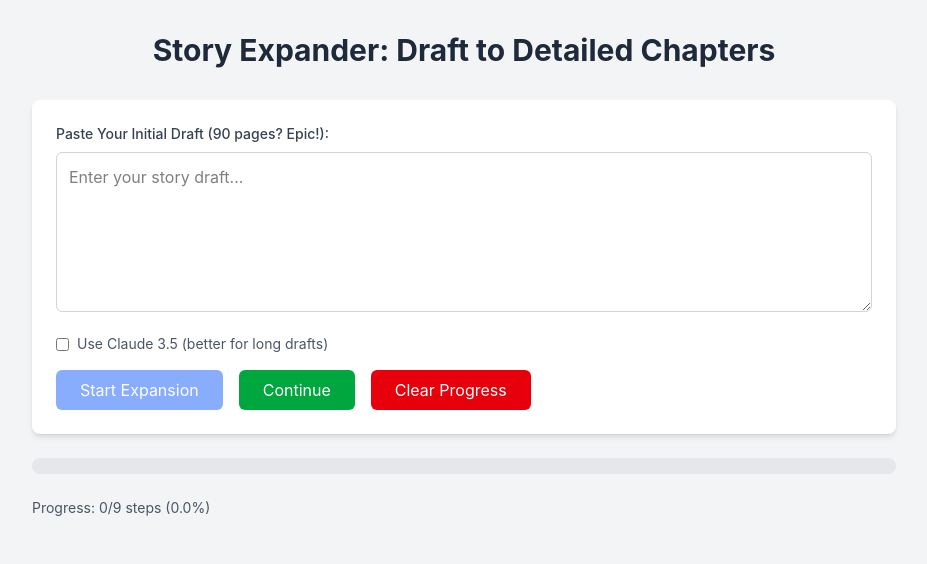
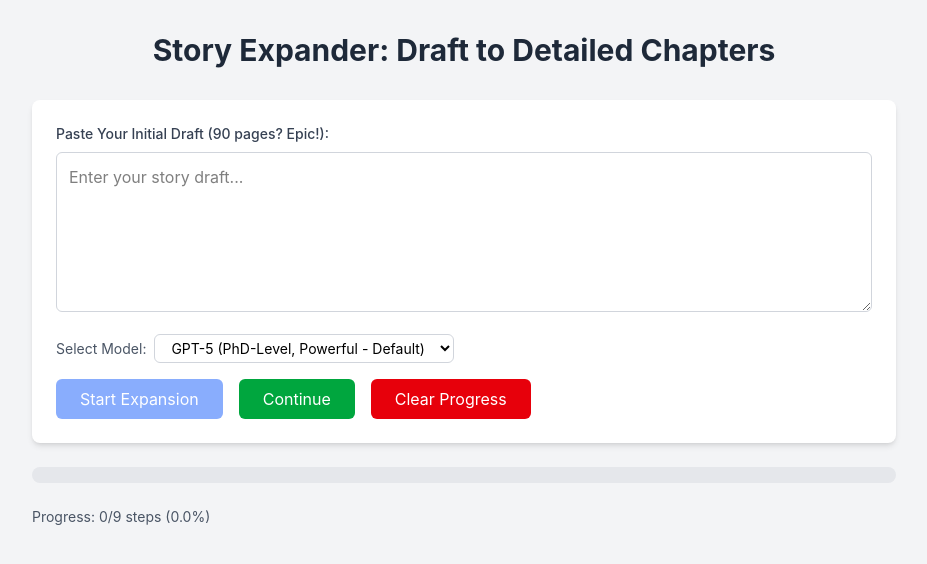
Before and after one commit to MartinAbilev/storyteller, a React (Vite) app: page / in a window 1280 px wide. Shown: the top 564 px of the page, without its empty margins (176-1103 px from the left). Built offline with nearby package versions, Linux system fonts and the light colour scheme.

Commit message:
feat: add model selector

```diff
--- a/server.ts
+++ b/server.ts
@@ -41,12 +41,14 @@ const cleanJsonResponse = (text: string): string => {
     .replace(/,\s*([\]\}])/g, '$1');
 };
 
-const generateWithModel = async (prompt: string, useClaude = false, retries = 3): Promise<string> => {
-  console.log(`[Backend] Generating with ${useClaude && anthropic ? 'Claude' : 'OpenAI'} (prompt length: ${prompt.length} chars, retries left: ${retries})`);
+const generateWithModel = async (prompt: string, model: string, retries = 3): Promise<string> => {
+  const useClaude = model.startsWith('claude-');
+  const modelId = useClaude ? model : model; // modelId is the full string
+  console.log(`[Backend] Generating with ${useClaude ? 'Claude' : 'OpenAI'} model "${modelId}" (prompt length: ${prompt.length} chars, retries left: ${retries})`);
   try {
     // if (useClaude && anthropic) {
     //   const response = await anthropic.createChatCompletion({
-    //     model: 'claude-3-5-sonnet-20240620',
+    //     model: modelId,
     //     messages: [{ role: 'user', content: prompt }],
     //     max_tokens: 4000,
     //   });
@@ -55,7 +57,7 @@ const generateWithModel = async (prompt: string, useClaude = false, retries = 3)
     //   return output;
     // }
     const completion = await openai.chat.completions.create({
-      model: 'gpt-4o-mini',
+      model: modelId,
       messages: [{ role: 'user', content: prompt }],
       max_tokens: 4000,
     });
@@ -66,7 +68,7 @@ const generateWithModel = async (prompt: string, useClaude = false, retries = 3)
     console.error(`[Backend] Generation error: ${error.message || error}`);
     if (retries > 0) {
       console.log(`[Backend] Retrying... (${retries - 1} left)`);
-      return generateWithModel(prompt, useClaude, retries - 1);
+      return generateWithModel(prompt, model, retries - 1);
     }
     throw error;
   }
@@ -74,7 +76,7 @@ const generateWithModel = async (prompt: string, useClaude = false, retries = 3)
 
 app.post('/api/summarize-draft', async (req, res) => {
   try {
-    const { draft, useClaude, customPrompt } = req.body;
+    const { draft, model, customPrompt } = req.body;
     if (!draft) return res.status(400).json({ error: 'Draft required' });
 
     const chunks = chunkText(draft);
@@ -87,7 +89,7 @@ app.post('/api/summarize-draft', async (req, res) => {
         ${customPrompt ? `Additional instructions: ${customPrompt}` : ''}
         Chunk ${i + 1}/${chunks.length}: ${chunks[i]}
       `;
-      const summary = await generateWithModel(summarizePrompt, useClaude);
+      const summary = await generateWithModel(summarizePrompt, model);
       condensedDraft += summary + ' ';
     }
     console.log(`[Backend] Condensed draft complete: ${condensedDraft.slice(0, 200)}... (~${estimateTokens(condensedDraft)} tokens)`);
@@ -100,7 +102,7 @@ app.post('/api/summarize-draft', async (req, res) => {
 
 app.post('/api/generate-outline', async (req, res) => {
   try {
-    const { condensedDraft, useClaude, customPrompt } = req.body;
+    const { condensedDraft, model, customPrompt } = req.body;
     if (!condensedDraft) return res.status(400).json({ error: 'Condensed draft required' });
 
     console.log(`[Backend] Generating outline (~${estimateTokens(condensedDraft)} tokens)`);
@@ -112,7 +114,7 @@ app.post('/api/generate-outline', async (req, res) => {
       Ensure the response is strictly JSON, with no Markdown, code fences, or extra text.
       Condensed Draft: ${condensedDraft.substring(0, 10000)}... (trimmed)
     `;
-    const outlineText = await generateWithModel(outlinePrompt, useClaude);
+    const outlineText = await generateWithModel(outlinePrompt, model);
     const cleanedText = cleanJsonResponse(outlineText);
     let chapters;
     try {
@@ -134,7 +136,7 @@ app.post('/api/generate-outline', async (req, res) => {
 
 app.post('/api/expand-chapter', async (req, res) => {
   try {
-    const { condensedDraft, title, summary, useClaude, customPrompt } = req.body;
+    const { condensedDraft, title, summary, model, customPrompt } = req.body;
     if (!title || !summary) return res.status(400).json({ error: 'Chapter title and summary required' });
 
     console.log(`[Backend] Expanding chapter "${title}"`);
@@ -145,7 +147,7 @@ app.post('/api/expand-chapter', async (req, res) => {
       Reference full context: ${condensedDraft.substring(0, 5000)}...
       Title: ${title}. Summary: ${summary}
     `;
-    const details = await generateWithModel(expandPrompt, useClaude);
+    const details = await generateWithModel(expandPrompt, model);
     console.log(`[Backend] Expanded chapter "${title}": ${details.slice(0, 200)}...`);
     res.json({ details });
   } catch (error: any) {
@@ -156,7 +158,7 @@ app.post('/api/expand-chapter', async (req, res) => {
 
 app.post('/api/expand-chapter-more', async (req, res) => {
   try {
-    const { condensedDraft, title, summary, existingDetails, useClaude, customPrompt } = req.body;
+    const { condensedDraft, title, summary, existingDetails, model, customPrompt } = req.body;
     if (!title || !summary || !existingDetails) return res.status(400).json({ error: 'Title, summary, and existing details required' });
 
     console.log(`[Backend] Expanding chapter "${title}" further`);
@@ -169,7 +171,7 @@ app.post('/api/expand-chapter-more', async (req, res) => {
       Summary: ${summary}
       Existing Narrative: ${existingDetails.substring(0, 10000)}... (trimmed)
     `;
-    const additionalDetails = await generateWithModel(expandMorePrompt, useClaude);
+    const additionalDetails = await generateWithModel(expandMorePrompt, model);
     const updatedDetails = existingDetails + '\n\n' + additionalDetails;
     console.log(`[Backend] Further expanded chapter "${title}": ${updatedDetails.slice(0, 200)}...`);
     res.json({ details: updatedDetails });
@@ -180,5 +182,5 @@ app.post('/api/expand-chapter-more', async (req, res) => {
 });
 
 app.listen(PORT, () => {
-  console.log(`[Backend] Running on http://localhost:${PORT} (with summary prompt propagation)`);
+  console.log(`[Backend] Running on http://localhost:${PORT} (with model selector)`);
 });
--- a/src/components/StoryExpander.tsx
+++ b/src/components/StoryExpander.tsx
@@ -12,13 +12,13 @@ const LOCAL_STORAGE_KEY = 'storyExpanderProgress';
 
 const StoryExpander: React.FC = () => {
   const [draft, setDraft] = useState<string>('');
-  const [useClaude, setUseClaude] = useState<boolean>(false);
+  const [model, setModel] = useState<string>('gpt-5'); // Default to GPT-5
   const [isLoading, setIsLoading] = useState<boolean>(false);
   const [status, setStatus] = useState<string>('');
   const [error, setError] = useState<string>('');
   const [rawError, setRawError] = useState<string>('');
   const [condensedDraft, setCondensedDraft] = useState<string>('');
-  const [summaryPrompt, setSummaryPrompt] = useState<string>(''); // Prompt for summarization
+  const [summaryPrompt, setSummaryPrompt] = useState<string>('');
   const [editingSummaryPrompt, setEditingSummaryPrompt] = useState<boolean>(false);
   const [chapters, setChapters] = useState<Chapter[]>([]);
   const [expandedChapters, setExpandedChapters] = useState<string[]>([]);
@@ -29,6 +29,15 @@ const StoryExpander: React.FC = () => {
   const [currentChapterIndex, setCurrentChapterIndex] = useState<number>(0);
   const [draftHash, setDraftHash] = useState<string>('');
   const [chapterLoading, setChapterLoading] = useState<number | null>(null);
+
+  // Model options
+  const modelOptions = [
+    { value: 'gpt-4o-mini', label: 'GPT-4o-mini (Fast & Cheap)' },
+    { value: 'gpt-4o', label: 'GPT-4o (Balanced)' },
+    { value: 'gpt-5', label: 'GPT-5 (PhD-Level, Powerful - Default)' },
+    { value: 'gpt-5-mini', label: 'GPT-5-mini (Efficient)' },
+    { value: 'claude-3-5-sonnet-20240620', label: 'Claude 3.5 Sonnet (Long Context)' },
+  ];
 
   const totalSteps = 3 + (chapters.length || 6) + expansionCounts.reduce((sum, count) => sum + count, 0);
   const completedSteps = currentStep + (currentStep === 2 ? currentChapterIndex : 0) + expansionCounts.reduce((sum, count) => sum + count, 0);
@@ -58,6 +67,7 @@ const StoryExpander: React.FC = () => {
           setCurrentStep(progress.currentStep || 0);
           setCurrentChapterIndex(progress.currentChapterIndex || 0);
           setDraftHash(currentHash);
+          setModel(progress.model || 'gpt-5'); // Load saved model
           setStatus('Loaded saved progress—click Continue or inspect results.');
         } else {
           setStatus('Draft changed—clear progress or start fresh.');
@@ -78,6 +88,7 @@ const StoryExpander: React.FC = () => {
       chapterPrompts,
       currentStep,
       currentChapterIndex,
+      model, // Save selected model
     };
     localStorage.setItem(LOCAL_STORAGE_KEY, JSON.stringify(progress));
   };
@@ -107,7 +118,7 @@ const StoryExpander: React.FC = () => {
       const response = await fetch('/api/summarize-draft', {
         method: 'POST',
         headers: { 'Content-Type': 'application/json' },
-        body: JSON.stringify({ draft, useClaude, customPrompt: summaryPrompt }),
+        body: JSON.stringify({ draft, model, customPrompt: summaryPrompt }),
       });
       if (!response.ok) {
         const errData = await response.json();
@@ -141,7 +152,7 @@ const StoryExpander: React.FC = () => {
         const response = await fetch('/api/summarize-draft', {
           method: 'POST',
           headers: { 'Content-Type': 'application/json' },
-          body: JSON.stringify({ draft, useClaude, customPrompt: summaryPrompt }),
+          body: JSON.stringify({ draft, model, customPrompt: summaryPrompt }),
         });
         if (!response.ok) {
           const errData = await response.json();
@@ -157,7 +168,7 @@ const StoryExpander: React.FC = () => {
         const response = await fetch('/api/generate-outline', {
           method: 'POST',
           headers: { 'Content-Type': 'application/json' },
-          body: JSON.stringify({ condensedDraft, useClaude, customPrompt: summaryPrompt }),
+          body: JSON.stringify({ condensedDraft, model, customPrompt: summaryPrompt }),
         });
         if (!response.ok) {
           const errData = await response.json();
@@ -184,7 +195,7 @@ const StoryExpander: React.FC = () => {
             condensedDraft,
             title: chapter.title,
             summary: chapter.summary,
-            useClaude,
+            model,
             customPrompt,
           }),
         });
@@ -251,7 +262,7 @@ const StoryExpander: React.FC = () => {
           title: chapter.title,
           summary: chapter.summary,
           existingDetails: expandedChapters[chapterIndex],
-          useClaude,
+          model,
           customPrompt,
         }),
       });
@@ -324,8 +335,19 @@ const StoryExpander: React.FC = () => {
           required
         />
         <div className="mt-4 flex items-center space-x-2">
-          <input type="checkbox" id="useClaude" checked={useClaude} onChange={(e) => setUseClaude(e.target.checked)} className="rounded" />
-          <label htmlFor="useClaude" className="text-sm text-gray-600">Use Claude 3.5 (better for long drafts)</label>
+          <label htmlFor="model" className="text-sm text-gray-600">Select Model:</label>
+          <select
+            id="model"
+            value={model}
+            onChange={(e) => setModel(e.target.value)}
+            className="border border-gray-300 rounded-md px-3 py-1 text-sm"
+          >
+            {modelOptions.map((option) => (
+              <option key={option.value} value={option.value}>
+                {option.label}
+              </option>
+            ))}
+          </select>
         </div>
         <div className="mt-4 flex space-x-4">
           <button
```
